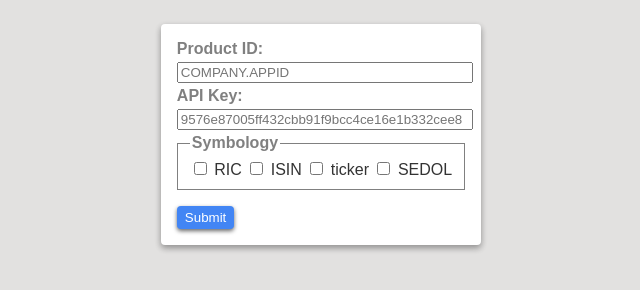
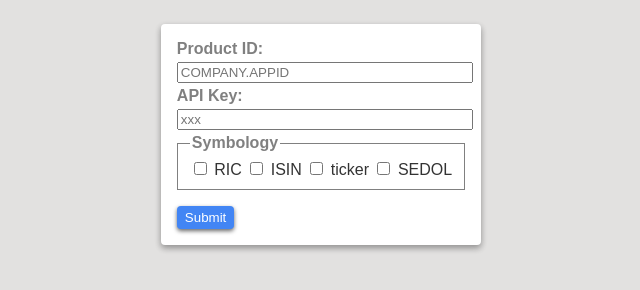
Before and after one commit to LSEG-API-Samples/Example.EikonAPI.SideBySideWithEncryption, a plain HTML site: page simple/index.html in a window 1280 px wide. Shown: the whole page, without its empty margins (327-967 px from the left). Drawn offline with Linux system fonts and the light colour scheme; no server answers.

Commit message:
Change API Key placeholder to 'xxx'

```diff
--- a/simple/index.html
+++ b/simple/index.html
@@ -74,7 +74,7 @@
         <br>
         <label class="title" for="apiKey">API Key:</label>
         <br>
-        <input id="apiKey" type="text" placeholder="9576e87005ff432cbb91f9bcc4ce16e1b332cee8">
+        <input id="apiKey" type="text" placeholder="xxx">
         <br>
         <fieldset>
             <legend class="title">Symbology</legend>
```
